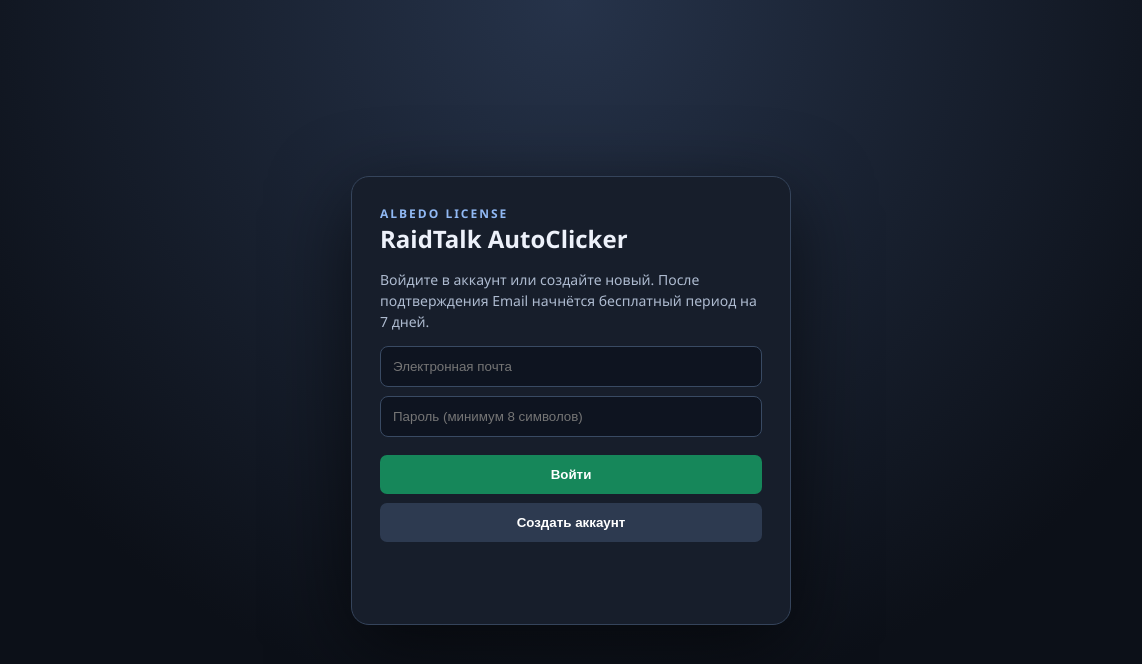
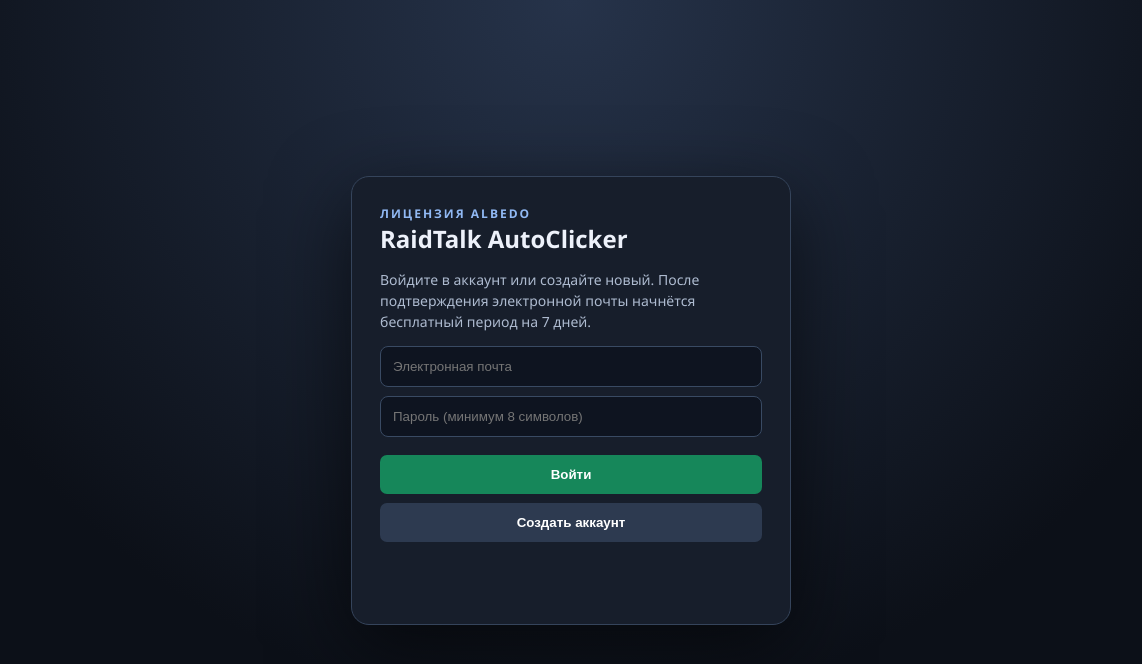
Before and after one commit to vertuozi92/RaidTalk-AutoClicker, an Electron app: page src/index.html in a window 1500 px wide. Shown: the whole page, without its empty margins (179-1321 px from the left). Drawn offline with Linux system fonts and the light colour scheme; no server answers.

Commit message:
Translate ALBEDO login screen fully into Russian

```diff
--- a/src/index.html
+++ b/src/index.html
@@ -31,9 +31,9 @@ body.auth-locked header,body.auth-locked #browser-area{visibility:hidden}
 </style></head><body class="auth-locked">
 <div id="auth-gate">
  <div id="auth-card">
-  <div style="color:#91b9f4;font-weight:700;letter-spacing:2px;font-size:12px">ALBEDO LICENSE</div>
+  <div style="color:#91b9f4;font-weight:700;letter-spacing:2px;font-size:12px">ЛИЦЕНЗИЯ ALBEDO</div>
   <h1>RaidTalk AutoClicker</h1>
-  <p id="auth-intro">Войдите в аккаунт или создайте новый. После подтверждения Email начнётся бесплатный период на 7 дней.</p>
+  <p id="auth-intro">Войдите в аккаунт или создайте новый. После подтверждения электронной почты начнётся бесплатный период на 7 дней.</p>
   <input id="auth-email" type="email" autocomplete="username" placeholder="Электронная почта">
   <input id="auth-password" type="password" autocomplete="current-password" placeholder="Пароль (минимум 8 символов)">
   <button id="auth-login" class="green">Войти</button>
```
